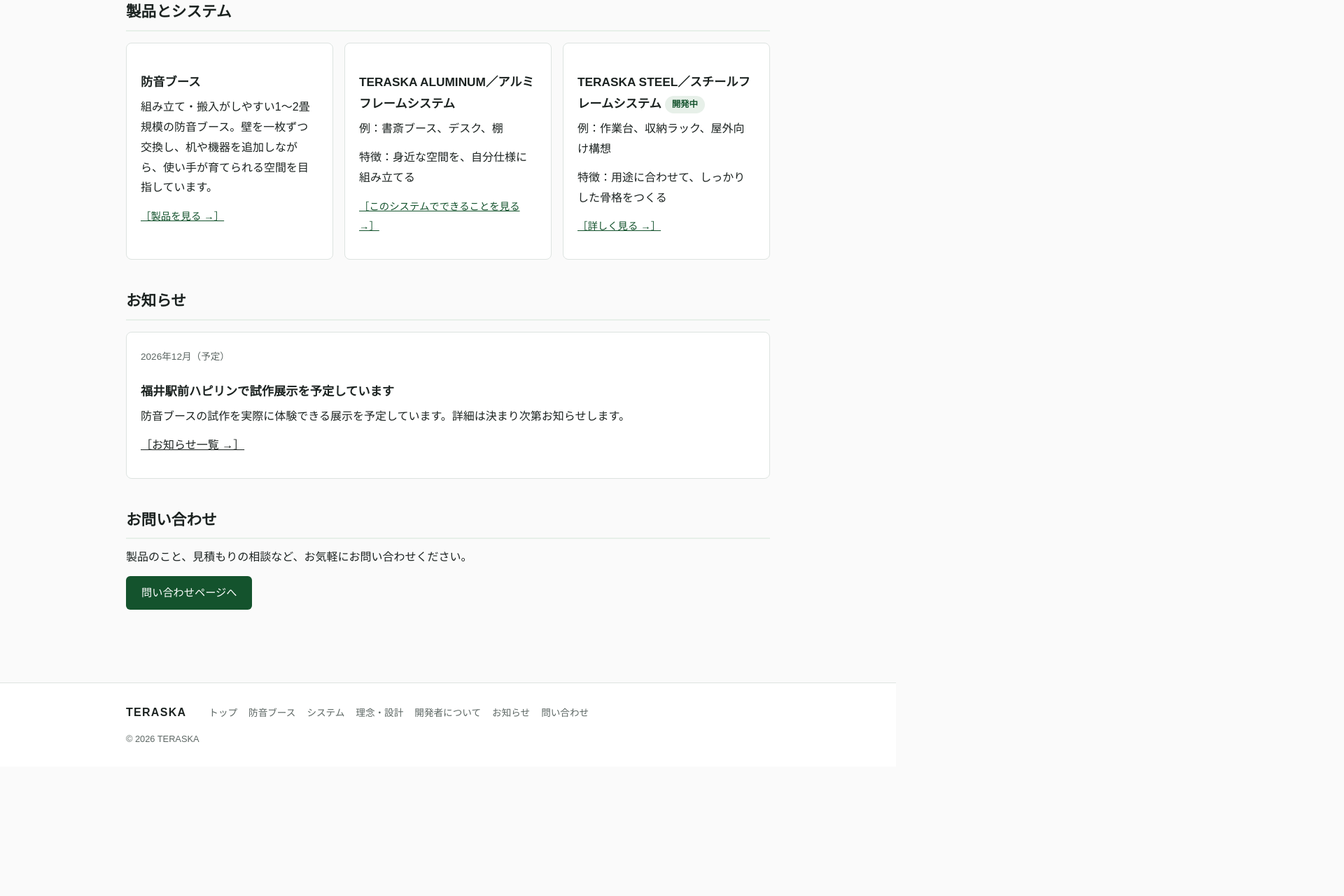
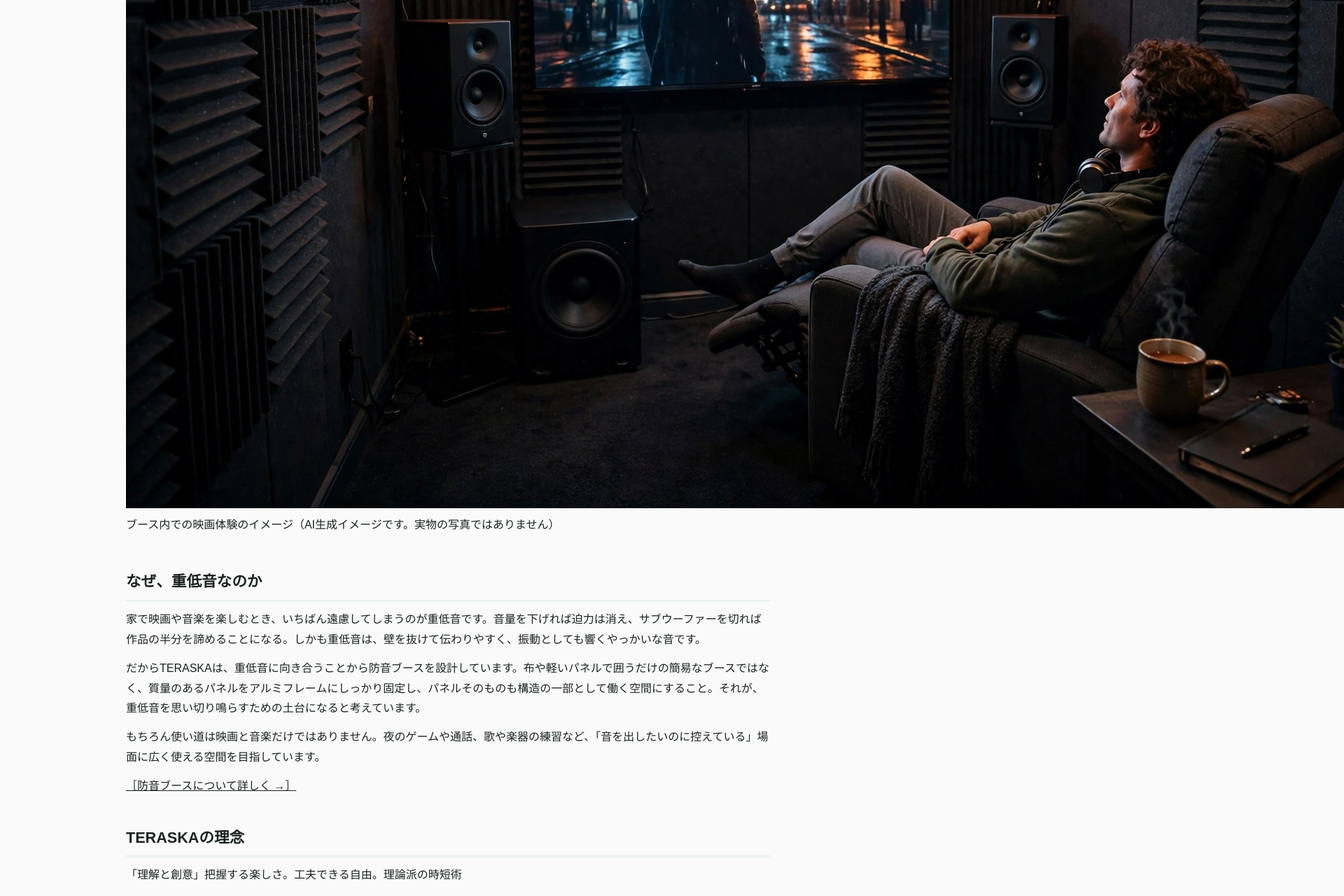
Before and after one commit to komei13/teraska, a Next.js app: page / in a window 1280 px wide. Shown: the part 840-2120 px from the top of the page at 70% size, 1920 px wide, since content can reach past the window. Before the commit the page ends 1935 px from the top, so only its background shows below. Built offline with nearby package versions, Linux system fonts and the light colour scheme.

Commit message:
Update page.tsx

```diff
--- a/app/page.tsx
+++ b/app/page.tsx
@@ -4,21 +4,49 @@ export default function Home() {
   return (
     <div className="container">
       <div className="hero">
-        <h1>新しいDIYの形：TERASKA</h1>
+        <h1>重低音のために作る、防音室。</h1>
         <p className="tagline">
-          組み立て式の防音ブースと、使う人が育てられるフレームシステム。
+          映画や音楽の重低音を、家で周囲を気にせず、体で感じるために。
           <br />
-          （このサイトは制作途中のプレビューです）
+          アルミフレームと質量パネルで組み立てる、TERASKAの防音ブースです。
         </p>
-        <div className="photo-placeholder tall">
-          写真は後で入ります（防音ブースの実物写真を予定）
-        </div>
+        <figure className="figure-img">
+          {/* eslint-disable-next-line @next/next/no-img-element */}
+          <img
+            src="/images/booth-cinema.webp"
+            alt="防音ブースの中で大画面の映画を観るイメージ"
+          />
+          <figcaption>
+            ブース内での映画体験のイメージ（AI生成イメージです。実物の写真ではありません）
+          </figcaption>
+        </figure>
       </div>
+
+      <section className="block">
+        <h2>なぜ、重低音なのか</h2>
+        <p>
+          家で映画や音楽を楽しむとき、いちばん遠慮してしまうのが重低音です。音量を下げれば迫力は消え、サブウーファーを切れば作品の半分を諦めることになる。しかも重低音は、壁を抜けて伝わりやすく、振動としても響くやっかいな音です。
+        </p>
+        <p>
+          だからTERASKAは、重低音に向き合うことから防音ブースを設計しています。布や軽いパネルで囲うだけの簡易なブースではなく、質量のあるパネルをアルミフレームにしっかり固定し、パネルそのものも構造の一部として働く空間にすること。それが、重低音を思い切り鳴らすための土台になると考えています。
+        </p>
+        <p>
+          もちろん使い道は映画と音楽だけではありません。夜のゲームや通話、歌や楽器の練習など、「音を出したいのに控えている」場面に広く使える空間を目指しています。
+        </p>
+        <p>
+          <Link href="/booth" className="more">
+            ［防音ブースについて詳しく →］
+          </Link>
+        </p>
+      </section>
 
       <section className="block">
         <h2>TERASKAの理念</h2>
         <p>
           「理解と創意」把握する楽しさ。工夫できる自由。理論派の時短術
+        </p>
+        <p>
+          シンプルな仕組み、必要最小限の構成、組み替えの自由度。使う人が仕組みを理解し、手を加え、愛着を深められるものづくりを大切にします。
         </p>
         <p>
           <Link href="/philosophy" className="more">
@@ -33,7 +61,7 @@ export default function Home() {
           <div className="card">
             <h3>防音ブース</h3>
             <p>
-              組み立て・搬入がしやすい1〜2畳規模の防音ブース。壁を一枚ずつ交換し、机や機器を追加しながら、使い手が育てられる空間を目指しています。
+              重低音の映画・音楽を楽しむために作る、組み立て式の防音ブース。1〜2畳規模で、搬入と組み立てがしやすく、壁を一枚ずつ交換しながら使い手が育てられる空間を目指しています。現在試作中です。
             </p>
             <p>
               <Link href="/booth" className="more">
@@ -62,6 +90,32 @@ export default function Home() {
               <Link href="/system" className="more">
                 ［詳しく見る →］
               </Link>
+            </p>
+          </div>
+        </div>
+      </section>
+
+      <section className="block">
+        <h2>活用のイメージ</h2>
+        <div className="card-grid">
+          <div className="card">
+            <h3>防音ブース</h3>
+            <p>
+              音響設計に基づいたTERASKAの防音ブース。不要な装飾を削ぎ落とし、機能美を追求したプロフェッショナルな空間を目指します。
+            </p>
+          </div>
+          <div className="card">
+            <h3>書斎・ワークスペース</h3>
+            <p>
+              TERASKA
+              ALUMINUMシリーズを使用した、書斎・ワークスペースの構築例。集中力を高めるソリッドな質感が特徴です。
+            </p>
+          </div>
+          <div className="card">
+            <h3>組み立てて、広げる</h3>
+            <p>
+              TERASKA
+              組立システムは、素材を選び、組み合わせ、広げていく仕組みです。軽トラキャンパーのような「荷台から広がる、自分の空間」も構想しています（構想イメージ）。
             </p>
           </div>
         </div>
```
